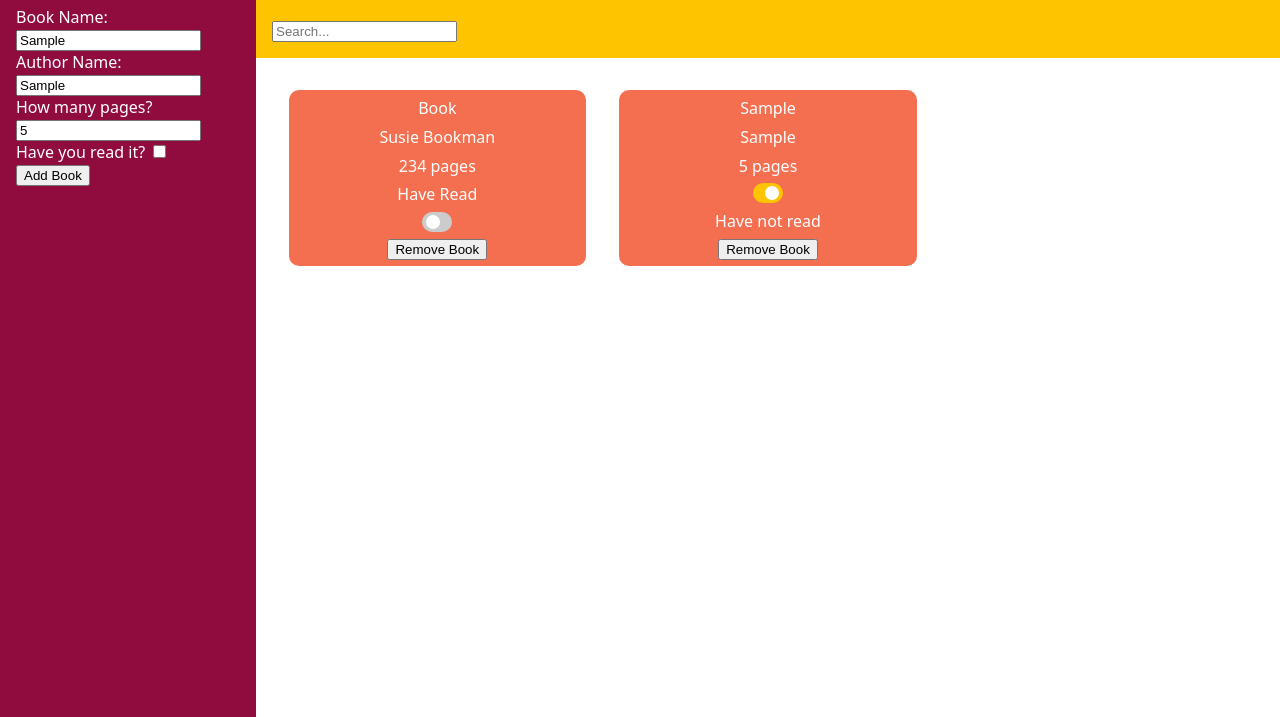
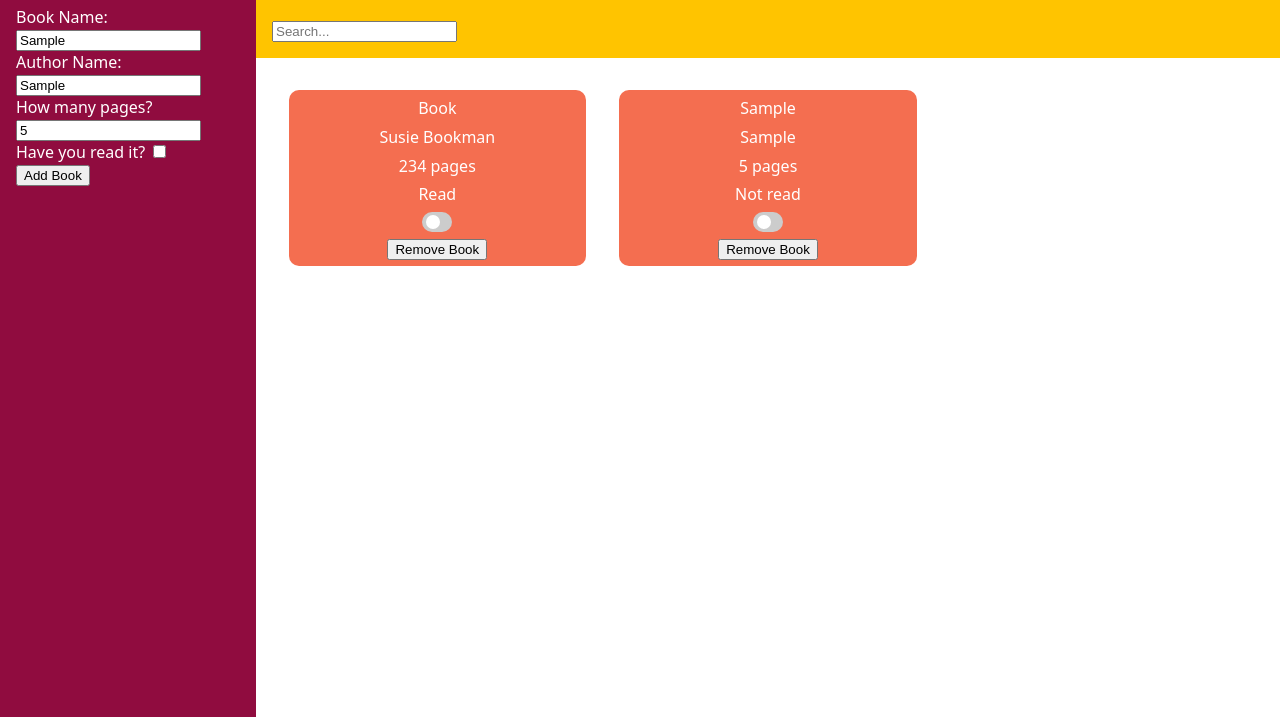
Before and after one commit to Hiya-its-Aya/library, a plain HTML site: page index.html in a window 1280 px wide. Both pictures are taken after typing "Sample", "Sample", "5" into the empty fields and a click on the button "Add Book". Shown: the part 83-800 px from the top of the page. Drawn offline with Linux system fonts and the light colour scheme.

Commit message:
fixed toggle bug on new cards

```diff
--- a/index.html
+++ b/index.html
@@ -43,7 +43,7 @@
             <div class="name">Book</div>
             <div class="author">Susie Bookman</div>
             <div class="pages">234 pages</div>
-            <div class="read">Have Read</div>
+            <div class="read">Read</div>
             <label class="switch">
                 <input type="checkbox">
                 <span class="slider round"></span>
--- a/script.js
+++ b/script.js
@@ -5,6 +5,11 @@ const read_check =document.querySelector("#read_check");
 const add_book = document.querySelector("#add_book");
 const main_container = document.querySelector("#main_container");
 const remove = document.querySelector(".remove");
+const name = document.querySelector(".name");
+const author = document.querySelector(".author");
+const read = document.querySelector(".read");
+const input = document.querySelector("input");
+
 
 
 
@@ -58,20 +63,35 @@ Book.prototype.makeCard = function(){
   const read = document.createElement('div');
   read.setAttribute('class', "read");
   if(this.read === true){
-    read.textContent = "Have read ";
+    read.textContent = "Read ";
   }
   else{
-    read.textContent = "Have not read "
+    read.textContent = "Not read "
   }
   card.appendChild(read);
 
+  makeToggle(read, card);
+
+  const remove = document.createElement('button');
+  remove.setAttribute('class', 'remove');
+  remove.textContent = "Remove Book";
+  card.appendChild(remove);
+
+  remove.addEventListener('click', () => {
+    remove.parentElement.remove();
+  })
+
+}
+
+//make toggle for read/notread
+function makeToggle(read, card){
   const toggle = document.createElement('label');
   toggle.setAttribute('class', "switch");
   card.appendChild(toggle);
 
   const input = document.createElement('INPUT');
   input.setAttribute('type', "checkbox");
-  if(read.textContent == "Have read "){
+  if(read.textContent == "Read "){
     input.checked = true;
   }
   else{
@@ -83,32 +103,18 @@ Book.prototype.makeCard = function(){
   span.setAttribute('class', "slider round");
   toggle.appendChild(span);
 
-  input.addEventListener('change', handleToggle(card, input, read))
-
-  const remove = document.createElement('button');
-  remove.setAttribute('class', 'remove');
-  remove.textContent = "Remove Book";
-  card.appendChild(remove);
-
-  remove.addEventListener('click', () => {
-    remove.parentElement.remove();
-  })
+  input.addEventListener('change', () => {
+    if(input.checked == true){
+      read.textContent = "Read"
+    }
+    if(input.checked == false){
+      read.textContent = "Not Read  "
+    }
+})
+}
 
 
 
-}
-
-//make toggle for read/notread
-function handleToggle(card, input, read){
-    if(input.checked = true){
-      read.textContent = "Have not read "
-      card.appendChild(read)
-    }
-    else{
-      read.textContent ="Have read "
-      card.appendChild(read)
-    }
-}
 
 
 add_book.addEventListener('click', () => {
@@ -116,7 +122,15 @@ add_book.addEventListener('click', () => {
    book.makeCard();
 })
 
-
 remove.addEventListener('click', () => {
     remove.parentElement.remove();
 })
+
+input.addEventListener('change', () => {
+  if(input.checked == true){
+    read.textContent = "Read"
+  }
+  if(input.checked == false){
+    read.textContent = "Not Read  "
+  }
+})
```
